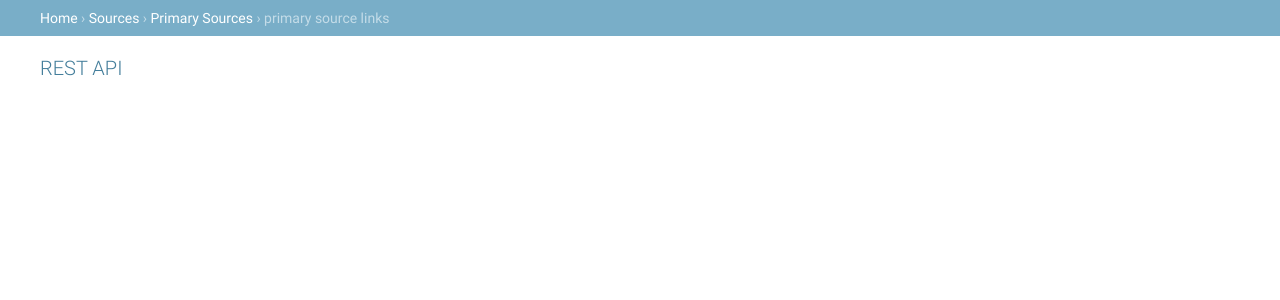
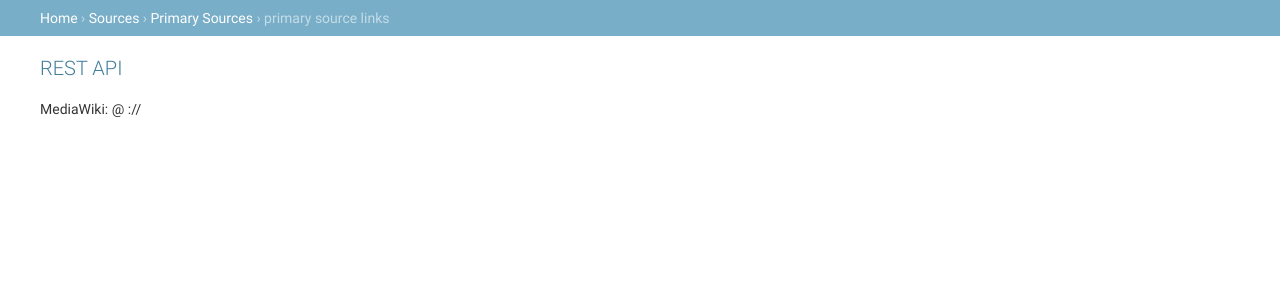
Before and after one commit to denshoproject/encyc-psms, a Django app: template psms/sources/templates/sources/index.html in a window 1280 px wide. Shown: the part 48-348 px from the top of the page. Run offline with Django 3.2, Linux system fonts and the light colour scheme; the template is opened without the code that fills it, so the values that code supplies are empty; parts of the project's set-up code (start-up, migrations or seed data) failed here and were passed over.

Commit message:
Show encyc-mw URL on index page
Debug info to confirm which MediaWiki you're hooked up to

```diff
--- a/psms/sources/templates/sources/index.html
+++ b/psms/sources/templates/sources/index.html
@@ -30,4 +30,8 @@
 <a href="{% url "api-index" %}">REST API</a>
 </h1>
 
+<p>
+MediaWiki: {{ mediawiki_username }} @ {{ mediawiki_scheme }}://{{ mediawiki_host }}
+</p>
+
 {% endblock %}
--- a/psms/sources/views.py
+++ b/psms/sources/views.py
@@ -26,7 +26,11 @@ def app_context(request):
 
 
 def index(request, template_name='sources/index.html'):
-    return render(request, template_name, {})
+    return render(request, template_name, {
+        'mediawiki_scheme': settings.MEDIAWIKI_SCHEME,
+        'mediawiki_host': settings.MEDIAWIKI_HOST,
+        'mediawiki_username': settings.MEDIAWIKI_USERNAME,
+    })
 
 @require_http_methods(['GET',])
 @cache_page(settings.CACHE_TIMEOUT)
```
